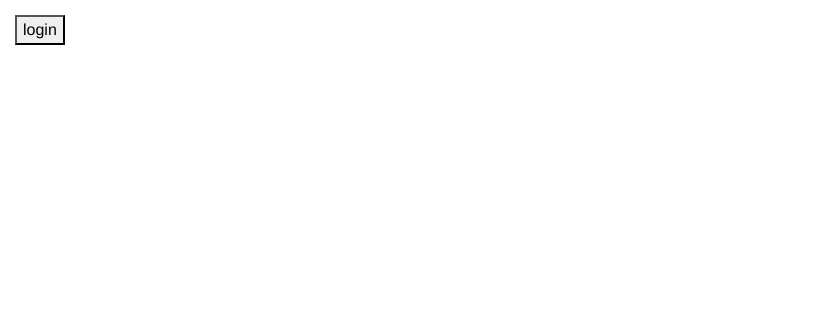
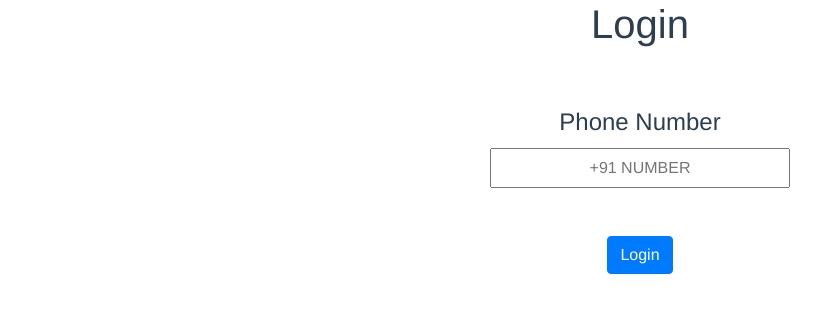
Before and after one commit to jesuskostov/find-game, a Vue app: page / in a window 1280 px wide. Shown: the top 312 px of the page, without its empty margins (0-838 px from the left). Built offline with nearby package versions, Linux system fonts and the light colour scheme; no server answers.

Commit message:
first commit2

```diff
--- a/src/components/ProfileBanner.vue
+++ b/src/components/ProfileBanner.vue
@@ -1,88 +1,129 @@
 <template>
-  <div id="nav">
-    <button v-if="loginBtn" @click="login">login</button>
-    <div class="d-flex align-items-center">
-      <img class="avatar" v-if="avatar" :src="avatar" alt="avatar">
-      <p class="name" v-if="name">{{name}}</p>
+    <div>
+        <h1>Login</h1>
+        <small>{{phone}}</small>
+        <br><br>
+        <form @submit.prevent="submit">
+            <div>
+                <label for="phonenumber" style="font:family:system-ui;font-size: x-large;">Phone Number</label>
+            </div>
+            <div>
+                <input type="tel"
+                    id="phonenumber"
+                    maxlength="13"
+                    required
+                    v-model="phoneNumber"
+                    style="text-align:center;maxwidth:300px;width:300px;height:40px"
+                    placeholder="+91 NUMBER"
+                    title="Enter Phone number with the code"
+                >
+            </div>
+            <br>
+            <div id="recaptcha-container" style="background-color:#1b1a1a;width:300px;margin:auto;">
+            </div>
+            <br>
+            <div>
+                <button class="btn btn-primary" id="log-in" type="submit">Login</button>
+            </div>
+        </form>
+        <br><br>
+
+        <br><br>
+        <div v-if="smsSent" style="background-color:#1b1a1a;width:300px;height:180px;margin:auto; border-radius:10px;">
+            <div style="background-color:black">
+            <label style="font:family:system-ui;font-size: x-large;">Enter Otp</label>
+            </div>
+            <br>
+            <div>
+                <input type="text"
+                id="otpField"
+                style="text-align:center;"
+                pattern="[0-9]{6}"
+                maxlength="6"
+                v-model="otpnum"
+                placeholder="Enter OTP"
+                required>
+            </div>
+            <br>
+            <div>
+                <button class="btn btn-primary" @click="verifyCode" id="otp-btn">Confirm</button>
+            </div>
         </div>
     </div>
 </template>
 
 <script>
-import fb from "firebase"
+import firebase from 'firebase'
 import "../../firebase"
 import "firebase/auth"
-import { db } from '../../firebase'
 export default {
-  name: 'ProfileBanner',
+    name:"login",
     data() {
       return {
-      name: '',
-      avatar: '',
-      loginBtn: true
+        phoneNumber:null,
+        confirmationResult:null,
+        otpnum:null,
+        recaptchaVerifier:null,
+        recaptchaWidgetId:null,
+        confirmResult:null,
+        smsSent:false,
+        phone: ''
       }
     },
-  methods: {
-    async login() {
-
-      let provider = new fb.auth.FacebookAuthProvider();
-      let res = await fb.auth().signInWithPopup(provider)
-
-      let id = res.additionalUserInfo.profile.id
-      let name = res.additionalUserInfo.profile.name
-      let avatar = res.additionalUserInfo.profile.picture.data.url
-
-      await this.$store.dispatch('saveUser', {id, name, avatar})
-
-      db.collection('users').doc(id).set({
-        id: id,
-        name: name,
-        avatar: avatar,
+    async mounted() {
+        firebase.auth().useDeviceLanguage()
+        this.recaptchaVerifier = new firebase.auth.RecaptchaVerifier('log-in',{
+            'size':'invisible',
+            'callback':(response) => {
+            // reCAPTCHA solved, allow signInWithPhoneNumber.
+            console.log(response)
+            }
         })
 
-      this.name = await this.$store.state.name
-      this.avatar = await this.$store.state.avatar
-      if (this.name) {
-        this.loginBtn = false
-      }
+        let res = await firebase.auth().onAuthStateChanged(user => {
+          this.phone = user
+        })
+        this.phone = res
+    },
+    methods:{
+        submit()
+        {
+            this.recaptchaVerifier = new firebase.auth.RecaptchaVerifier('recaptcha-container')
+            this.recaptchaVerifier.render().then((widgetId)=>{
+            this.recaptchaWidgetId = widgetId
+            })
+
+            var number = this.phoneNumber
+            firebase.auth().signInWithPhoneNumber(number,this.recaptchaVerifier)
+            .then((confirmationResult)=>{
+                this.confirmResult = confirmationResult
+                console.log(this.confirmResult)
+                alert("Sms Sent!")
+                this.smsSent=true
+            })
+            .catch((error)=>{
+                console.log("Sms not sent",error.message)
+            })
+        },
+        verifyCode()
+        {
+            this.confirmResult.confirm(this.otpnum)
+            .then((result)=>{
+                alert("Registeration Successfull!",result)
+                this.gotonext()
+                var user = result.user
+                this.phone = result.user
+                console.log(user)
+            })
+            .catch((error)=>{
+                console.log(error)
+            })
+        },
+        gotonext()
+        {
+            this.$router.replace({name:"dashboard"})
         }
     },
+
 }
 </script>
-
-<!-- Add "scoped" attribute to limit CSS to this component only -->
-<style scoped lang="scss">
-h3 {
-  margin: 40px 0 0;
-}
-ul {
-  list-style-type: none;
-  padding: 0;
-}
-li {
-  display: inline-block;
-  margin: 0 10px;
-}
-a {
-  color: #42b983;
-}
-
-#nav {
-  width: 100%;
-  padding: 15px;
-  display: flex;
-}
-
-.avatar {
-  width: 60px;
-  height: 60px;
-  border-radius: 9999px;
-  margin-right: 16px;
-}
-
-.name {
-  font-size: 24px;
-  margin-bottom: 0;
-}
-
-</style>
```
Lines whose indentation alone changed are shown as unchanged.
